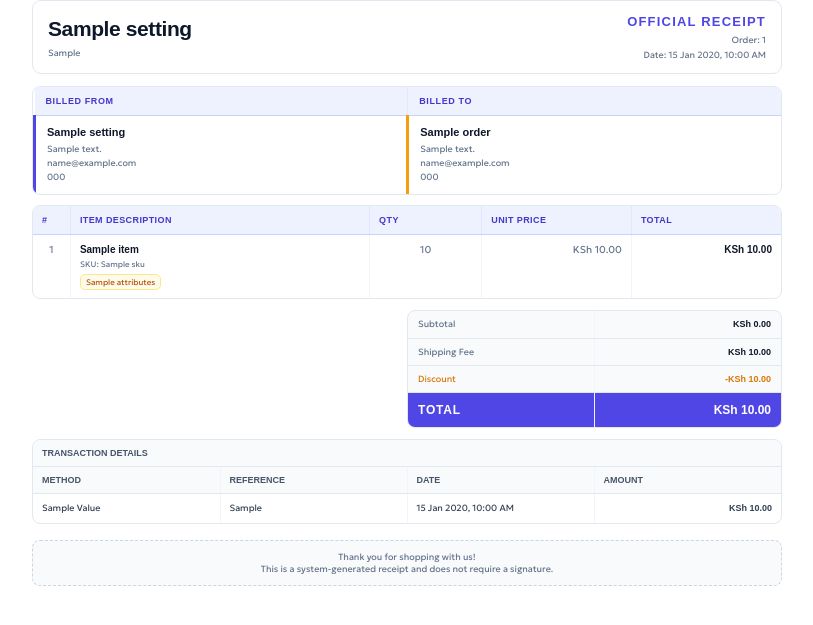
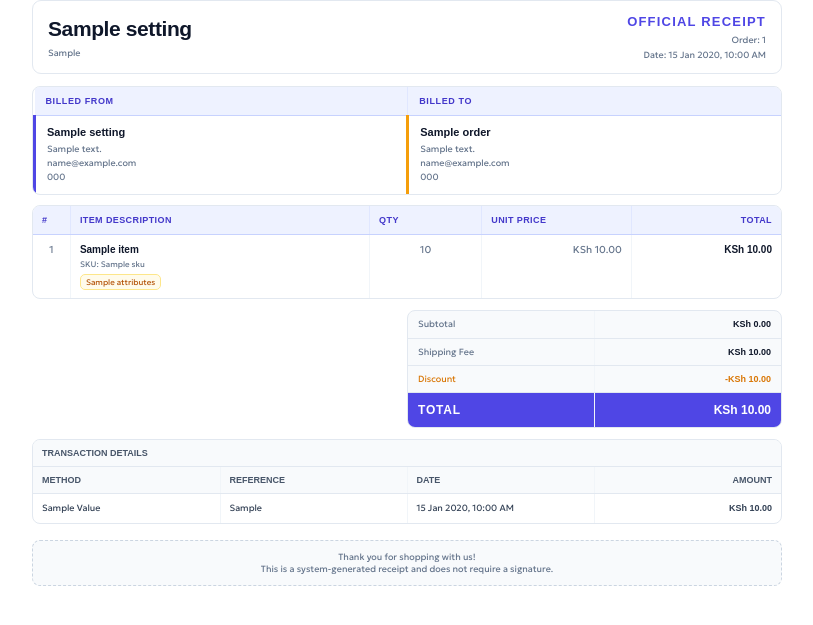
Before and after one commit to CWANZETSE/ecommerce, a Laravel app: template resources/views/admin/orders/receipt-pdf.blade.php in a window 1280 px wide. Shown: the top 625 px of the page, without its empty margins (233-1046 px from the left). Run offline with Laravel 12, Linux system fonts and the light colour scheme; the template is opened without the code that fills it: most values are stand-ins (such as "Sample title", 1, 10 or a date in 2020); some web fonts are replaced.

Commit message:
Added fixes

```diff
--- a/resources/views/admin/orders/receipt-pdf.blade.php
+++ b/resources/views/admin/orders/receipt-pdf.blade.php
@@ -618,7 +618,7 @@
                         <th width="40%">Item Description</th>
                         <th width="15%" class="text-center">Qty</th>
                         <th width="20%" class="text-right">Unit Price</th>
-                        <th width="20%" class="text-right">Total</th>
+                        <th width="20%" class="text-right" style="text-align:right">Total</th>
                     </tr>
                 </thead>
 
@@ -743,7 +743,7 @@
                             <th width="20%">Method</th>
                             <th width="30%">Reference</th>
                             <th width="25%">Date</th>
-                            <th width="25%" class="text-right">Amount</th>
+                            <th width="25%" class="text-right" style="text-align:right">Amount</th>
                         </tr>
                     </thead>
 
```
Also changed, not shown: 1 other file.
